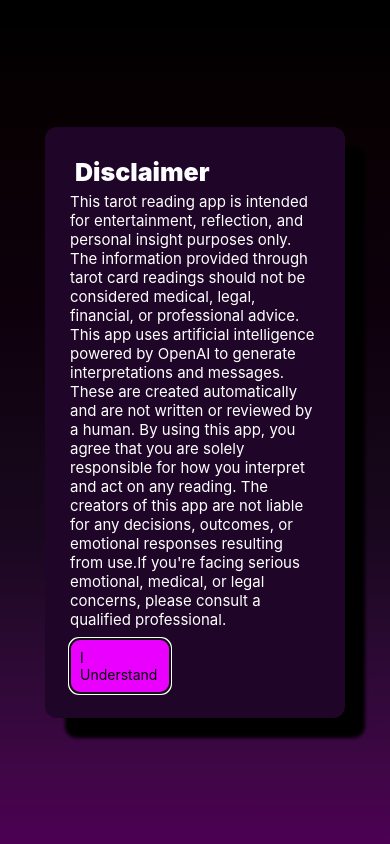
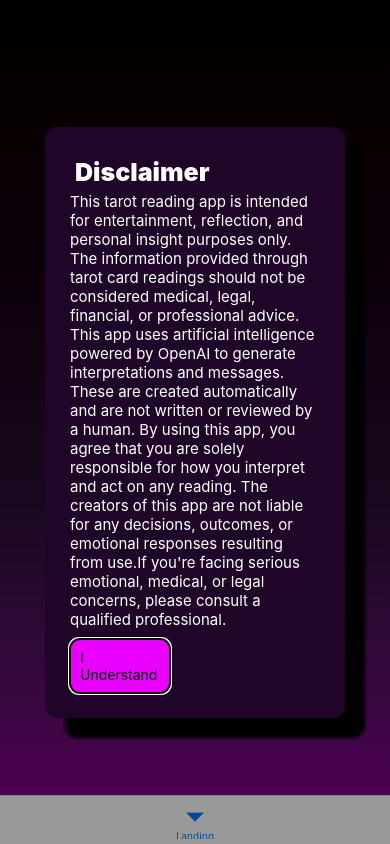
Before and after one commit to Erodri6z/The-Draw-Mobile, a React Native app: screen / in a window 390 px wide. Built offline with nearby package versions, Linux system fonts and the light colour scheme.

Commit message:
figure out the navigation

```diff
--- a/App.js
+++ b/App.js
@@ -1,8 +1,5 @@
 import Navigation from "./Navigation"
 
 export default function App() {
-  return (
-    <Navigation
-    />
-  );
+  return <Navigation />
 }
--- a/Navigation.js
+++ b/Navigation.js
@@ -1,20 +1,41 @@
-// Navigation.js
 import { NavigationContainer } from '@react-navigation/native';
 import { createNativeStackNavigator } from '@react-navigation/native-stack';
-
+import { createBottomTabNavigator } from '@react-navigation/bottom-tabs'
 import Landing from './screens/LandingScreen/LandingScreen';
 
 
-const Stack = createNativeStackNavigator();
+const Stack = createNativeStackNavigator()
+const Tab = createBottomTabNavigator()
 
-export default function Navigation(props) {
+
+function LandingWrapper(props) {
+  return <Landing user={props.user} />;
+}
+
+
+function Navigation(props) {
   return (
     <NavigationContainer>
       <Stack.Navigator screenOptions={{ headerShown: false }}>
-        <Stack.Screen name="Landing">
-          {() => <Landing user={props.user} />}
-        </Stack.Screen>
+        <Stack.Screen name="MainTabs" children={() => <TabNavigation {...props} />} />
+        <Stack.Screen name="Landing" children={() => <LandingWrapper {...props} />} />
       </Stack.Navigator>
     </NavigationContainer>
-  );
+  )
 }
+
+function TabNavigation(props) {
+  return (
+    <Tab.Navigator screenOptions={{ headerShown: false }} >
+      <Tab.Screen name="Landing"
+      children={() => <LandingWrapper {...props} />} />
+
+      {/* <Tab.Screen>
+      </Tab.Screen> */}
+    </Tab.Navigator>
+  )
+}
+
+
+
+export default Navigation
--- a/package.json
+++ b/package.json
@@ -10,6 +10,7 @@
     "web": "expo start --web"
   },
   "dependencies": {
+    "@react-navigation/bottom-tabs": "^7.4.5",
     "@react-navigation/native": "^7.1.17",
     "@react-navigation/native-stack": "^7.3.24",
     "expo": "~53.0.20",
@@ -21,7 +22,8 @@
     "react-native-reanimated": "~3.17.4",
     "react-native-safe-area-context": "5.4.0",
     "react-native-screens": "~4.11.1",
-    "react-native-svg": "15.11.2"
+    "react-native-svg": "15.11.2",
+    "react-native-vector-icons": "^10.3.0"
   },
   "devDependencies": {
     "@babel/core": "^7.20.0"
```
Also changed, not shown: 1 other file (tests, documents, lock files or other folders).
